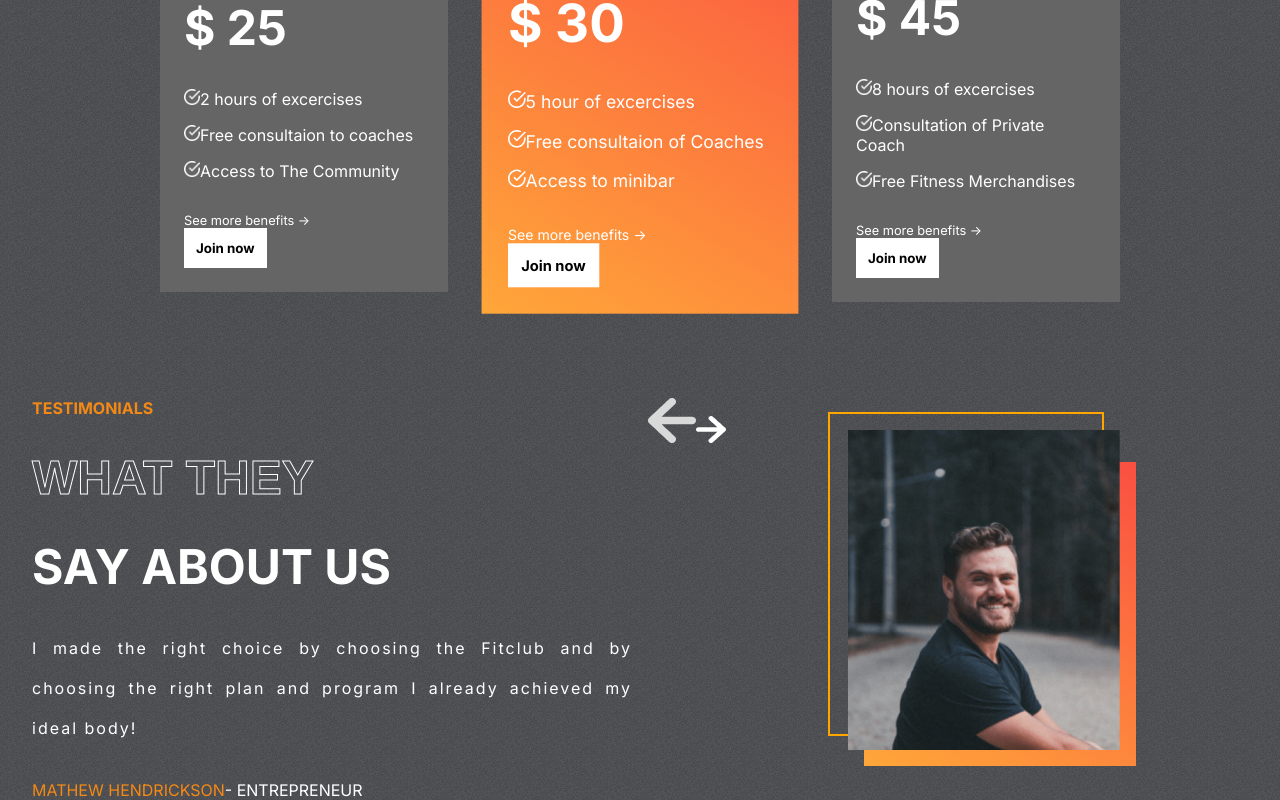
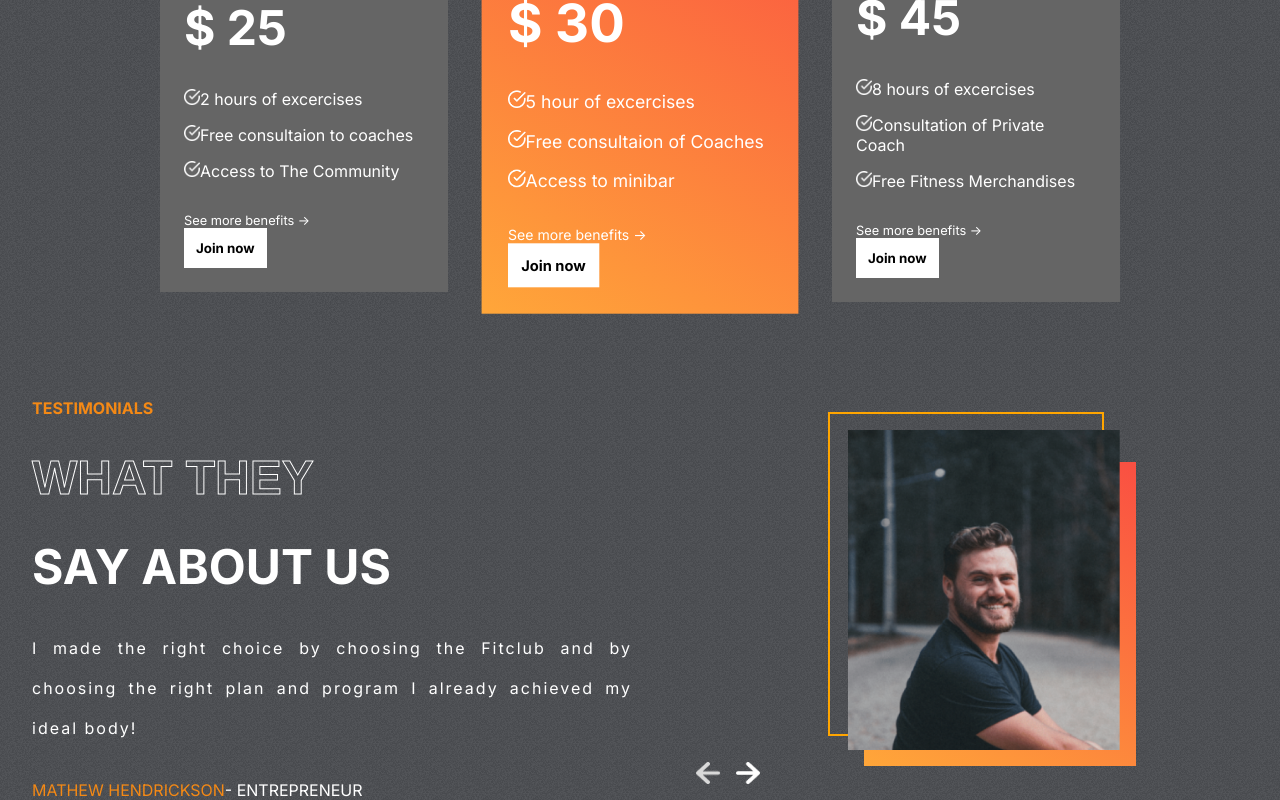
Before and after one commit to ThomasSzentirmay/FT-demo-st, a React (Create React App) app: page / in a window 1280 px wide. Shown: the part 2098-2898 px from the top of the page. Built offline with nearby package versions, Linux system fonts and the light colour scheme; the HTML template or start-up script is replaced by a standard one.

Commit message:
got setState for testimonials working

```diff
--- a/src/components/Testimonials/Testimonials.css
+++ b/src/components/Testimonials/Testimonials.css
@@ -63,3 +63,16 @@
     top: 4rem;
     background: var(--planCard);
 }
+
+.arrows {
+    display: flex;
+    gap: 1rem;
+    position: absolute;
+    bottom: 1rem;
+    left: 3rem;
+}
+
+.arrows>img {
+    width: 1.5rem;
+    cursor: pointer;
+}
--- a/src/components/Testimonials/Testimonials.jsx
+++ b/src/components/Testimonials/Testimonials.jsx
@@ -1,6 +1,6 @@
 import React, { useState } from 'react';
 import './Testimonials.css';
-import {testimonialsData} from '../../data/testimonialsData';
+import { testimonialsData } from '../../data/testimonialsData';
 import leftArrow from '../../assets/leftArrow.png';
 import rightArrow from '../../assets/rightArrow.png';
 
@@ -18,8 +18,8 @@ const Testimonials = () => {
                     {testimonialsData[selected].review}
                 </span>
                 <span>
-                    <span style={{color: 'var(--orange)'}}>
-                    {testimonialsData[selected].name}
+                    <span style={{ color: 'var(--orange)' }}>
+                        {testimonialsData[selected].name}
                     </span>{""}
                     - {testimonialsData[selected].status}
                 </span>
@@ -31,8 +31,20 @@ const Testimonials = () => {
                 <img src={testimonialsData[selected].image} alt="" />
 
                 <div className="arrows">
-                    <img src={leftArrow} alt="" />
-                    <img src={rightArrow} alt="" />
+                    <img onClick={() => {
+                        selected === 0 ? setSelected(tLength - 1)
+                            : setSelected((prev) => prev - 1);
+                    }}
+                        src={leftArrow}
+                        alt=""
+                    />
+                    <img onClick={() => {
+                        selected === tLength - 1 ? setSelected(0)
+                            : setSelected((prev) => prev + 1);
+                    }}
+                        src={rightArrow}
+                        alt=""
+                    />
                 </div>
             </div>
         </div>
```
